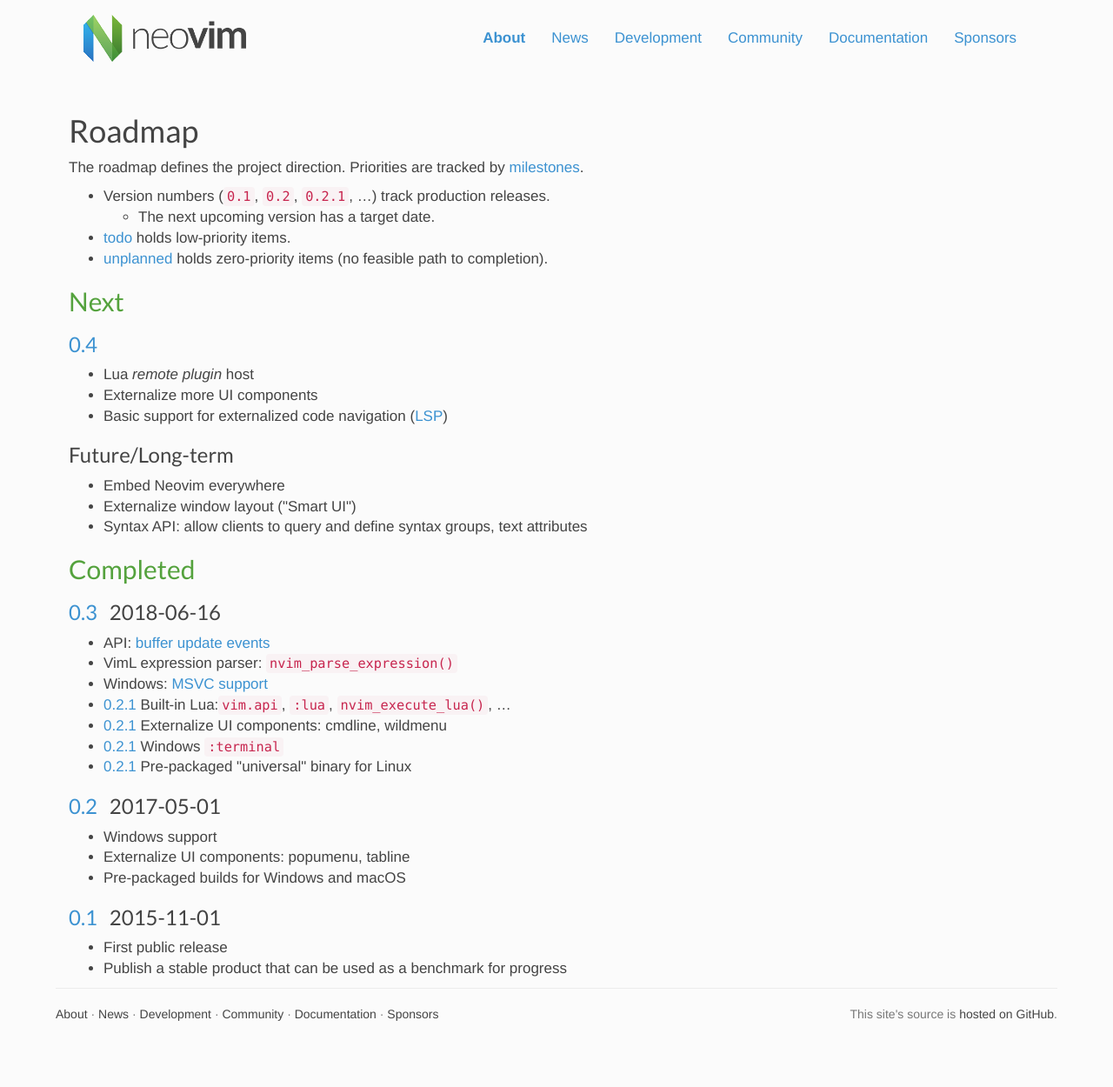
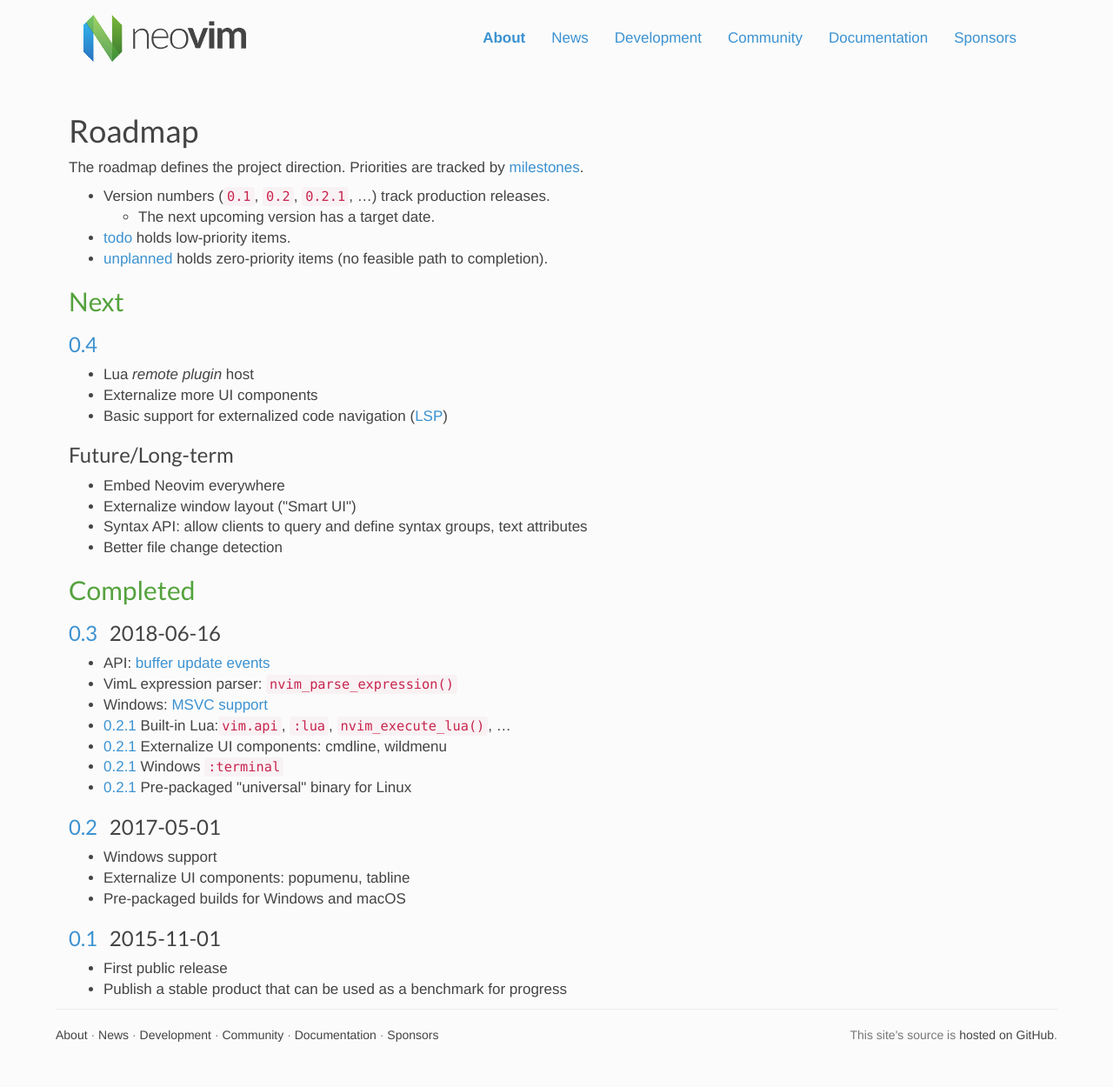
Before and after one commit to neovim/neovim.github.io, a Jekyll site: the page built from roadmap.html, in a window 1280 px wide. Shown: the whole page at 87% size. Built offline with Jekyll 4.4.1, drawn with Linux system fonts in a browser that asks for light colours; nearby versions of some CDN libraries; before the commit the page ends 1226 px from its top, so only the background shows below that.

Commit message:
roadmap: mention filechange detection
Think autoread/live reload etc.

```diff
--- a/roadmap.html
+++ b/roadmap.html
@@ -38,6 +38,7 @@
   <li>Embed Neovim everywhere</li>
   <li>Externalize window layout ("Smart UI")</li>
   <li>Syntax API: allow clients to query and define syntax groups, text attributes</li>
+  <li>Better file change detection</li>
 </ul>
 
 
```
